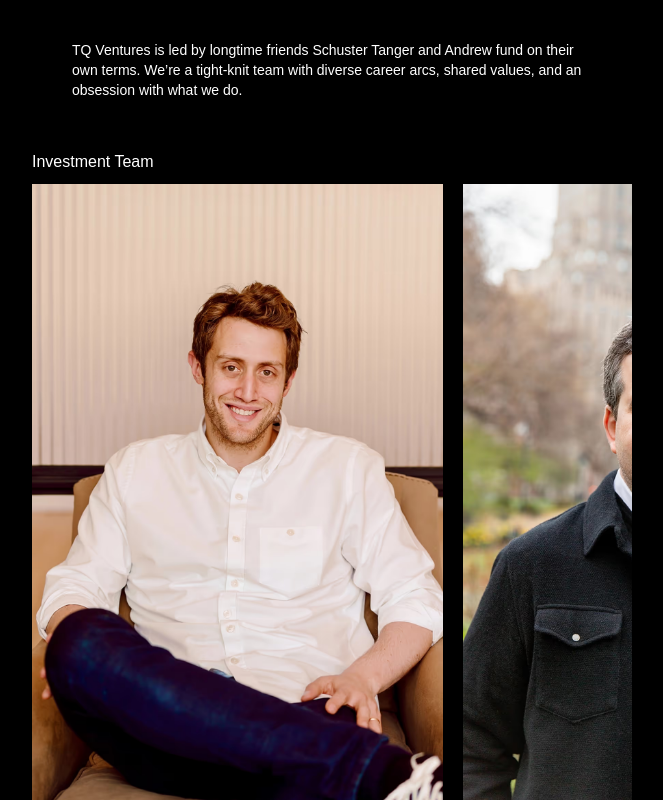
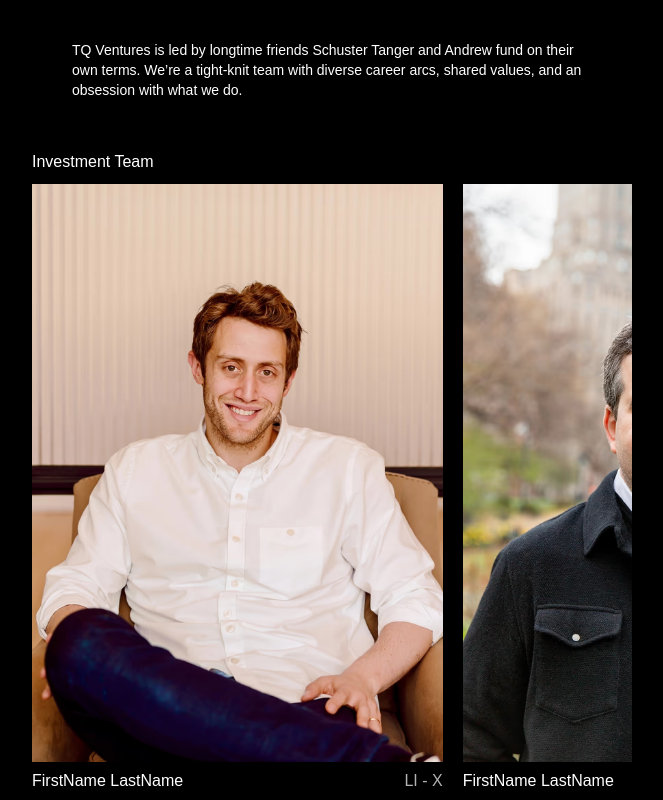
Before and after one commit to terrybrash/tq-meet-us, a Next.js app: page / in a window 1280 px wide. Shown: the whole page, without its empty margins (308-971 px from the left). Built offline with nearby package versions, Linux system fonts and the light colour scheme.

Commit message:
add socials

```diff
--- a/app/globals.css
+++ b/app/globals.css
@@ -45,14 +45,26 @@ body {
 .team-members {
   white-space: nowrap;
   line-height: 0;
+  /* line-height: 0; */
+
+  /* display: grid; */
+  /* grid-auto-flow: column; */
+  /* grid-auto-columns: auto; */
+  /* grid-template-rows: minmax(0, 1fr) auto; */
+  /* justify-content: start; */
 }
 
 .headshot {
   width: auto;
   height: 100%;
+  min-height: 0;
   aspect-ratio: 2/3;
-  background-color: burlywood;
   display: inline-block;
+  position: relative;
+
+  /* background-color: burlywood; */
+  background-size: cover;
+  background-position: center;
 }
 
 .headshot + .headshot {
@@ -66,3 +78,17 @@ body {
   max-width: 100%;
   max-height: 100%;
 }
+
+.socials {
+  /* bg-blue-500 opacity-55 flex place-content-between py-2 */
+  line-height: normal;
+  /* background-color: cornflowerblue; */
+  padding: 10px 0px;
+  background-color: black;
+  position: absolute;
+  bottom: 0px;
+  display: flex;
+  justify-content: space-between;
+  width: 100%;
+  overflow: hidden;
+}
--- a/app/page.tsx
+++ b/app/page.tsx
@@ -90,27 +90,18 @@ export default function Home() {
             <div className="team-name">{team.name}</div>
             <div className="team-members">
               {team.images.map((image, ii) => (
-                <Fragment key={ii}>
                 <div
+                  key={ii}
                   className="headshot"
                   style={{
                     backgroundImage: `url("/${image}.avif")`,
-                      backgroundSize: "cover",
-                      backgroundPosition: "center",
                   }}
                 >
-                    {/* <img
-                      alt=""
-                      src={`/${image}.avif`}
-                      width={800}
-                      height={1200}
-                    /> */}
-                  </div>
-                  {/* <div className="bg-blue-500 opacity-55 flex place-content-between py-2">
+                  <div className="socials">
                     <div>FirstName LastName</div>
                     <div className="opacity-70">LI - X</div>
-                  </div> */}
-                </Fragment>
+                  </div>
+                </div>
               ))}
             </div>
           </div>
```
Lines whose indentation alone changed are shown as unchanged.
